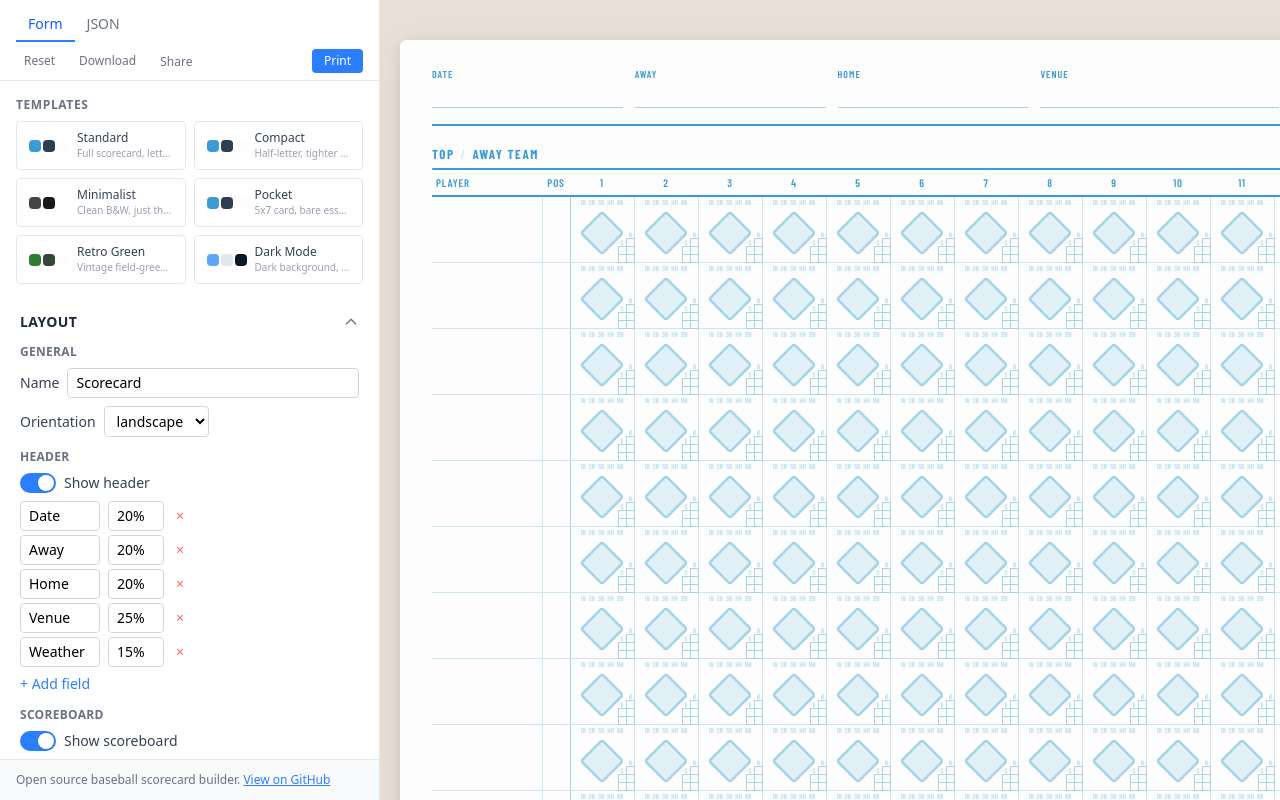
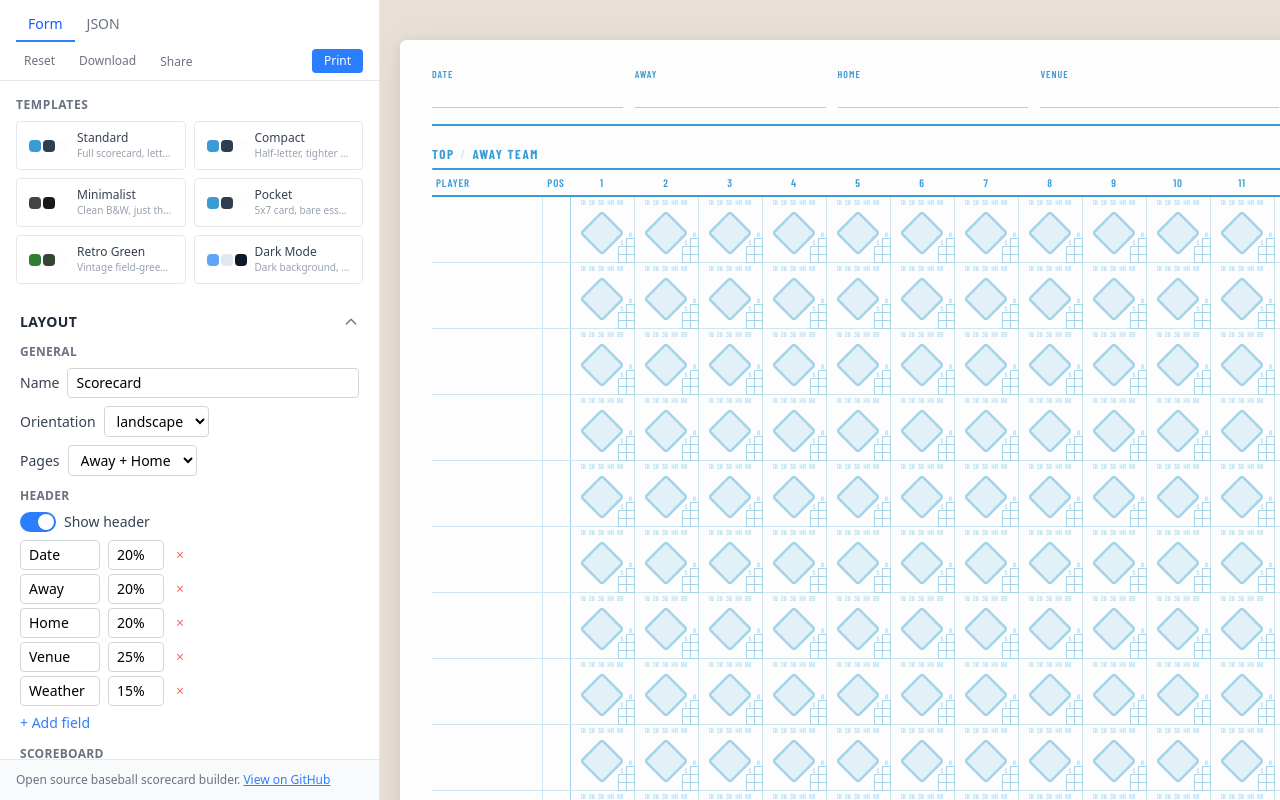
Before and after one commit to gkuhlman/opencard, a React (Vite) app: page / in a window 1280 px wide. Built offline with nearby package versions, Linux system fonts and the light colour scheme.

Commit message:
page separation indicator

```diff
--- a/src/components/sections/LayoutSection.jsx
+++ b/src/components/sections/LayoutSection.jsx
@@ -46,6 +46,18 @@ export default function LayoutSection({ config, updateConfig }) {
               {ORIENTATIONS.map(o => (
                 <option key={o} value={o}>{o}</option>
               ))}
+            </select>
+          </label>
+          <label className="flex items-center gap-2">
+            <span className="text-sm text-gray-700">Pages</span>
+            <select
+              value={config.pages}
+              onChange={e => updateConfig('pages', e.target.value)}
+              className="px-2 py-1 text-sm border border-gray-300 rounded focus:outline-none focus:ring-1 focus:ring-blue-400"
+            >
+              <option value="both">Away + Home</option>
+              <option value="away">Away only</option>
+              <option value="home">Home only</option>
             </select>
           </label>
         </div>
--- a/src/engine/defaults.json
+++ b/src/engine/defaults.json
@@ -111,6 +111,8 @@
     "fitToPage": true
   },
 
+  "pages": "both",
+
   "sections": {
     "away": {
       "label": "Top / Away Team",
--- a/src/engine/generate.js
+++ b/src/engine/generate.js
@@ -323,7 +323,8 @@ function calculatePrintZoom(config) {
 
   let maxPageH = 0;
 
-  for (const side of ['away', 'home']) {
+  const sides = config.pages === 'away' ? ['away'] : config.pages === 'home' ? ['home'] : ['away', 'home'];
+  for (const side of sides) {
     let height = 0;
 
     height += 32;
@@ -412,9 +413,15 @@ export function generatePage(config) {
     }
 
     .scorecard {
-      background: var(--background);
       width: fit-content;
       max-width: 100%;
+      display: flex;
+      flex-direction: column;
+      gap: 32px;
+    }
+
+    .print-page {
+      background: var(--background);
       padding: 28px 32px;
       border-radius: 6px;
       box-shadow:
@@ -864,10 +871,6 @@ export function generatePage(config) {
       color: var(--primary-light);
     }
 
-    .print-page:not(:first-child) .game-header,
-    .print-page:not(:last-child) .card-footer {
-      display: none;
-    }
 
     @page {
       size: ${pageInfo.cssSize};
@@ -883,22 +886,14 @@ export function generatePage(config) {
       }
 
       .scorecard {
-        box-shadow: none;
-        border-radius: 0;
+        gap: 0;
         width: 100%;
-        padding: 16px;
-      }
-
-      .print-page:not(:first-child) .game-header,
-      .print-page:not(:last-child) .card-footer {
-        display: block;
-      }
-
-      .print-page:not(:first-child) .game-header {
-        display: flex;
       }
 
       .print-page {
+        box-shadow: none;
+        border-radius: 0;
+        padding: 16px;
         page-break-after: always;
         page-break-inside: avoid;
       }
@@ -935,20 +930,20 @@ export function generatePage(config) {
 <body>
 
 <div class="scorecard">
-  <div class="print-page">
+${config.pages !== 'home' ? `  <div class="print-page">
 ${config.header.show ? generateHeader(config) : ""}
 ${generateHalfInning(config, "away")}
     <div class="card-footer">
       ${escapeHtml(config.name)}
     </div>
-  </div>
-  <div class="print-page">
+  </div>` : ''}
+${config.pages !== 'away' ? `  <div class="print-page">
 ${config.header.show ? generateHeader(config) : ""}
 ${generateHalfInning(config, "home")}
     <div class="card-footer">
       ${escapeHtml(config.name)}
     </div>
-  </div>
+  </div>` : ''}
 </div>
 
 </body>
```
